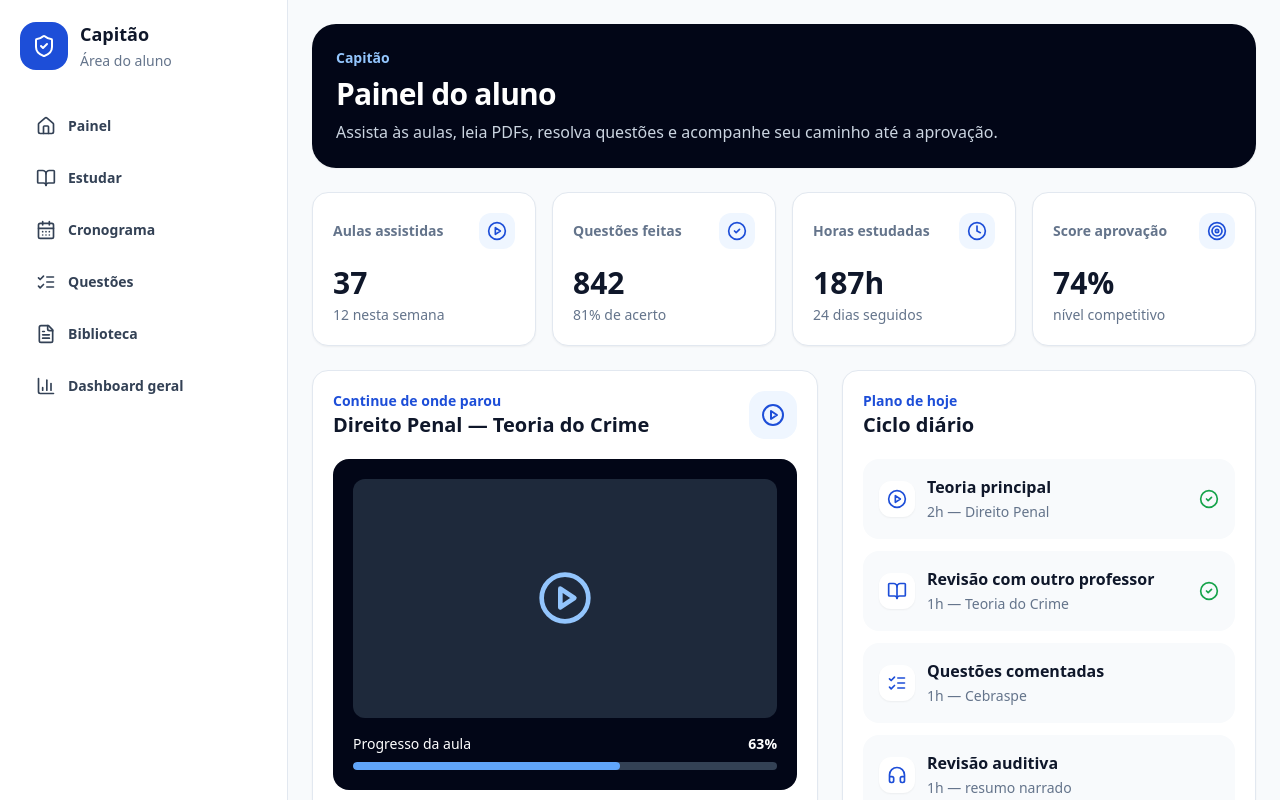
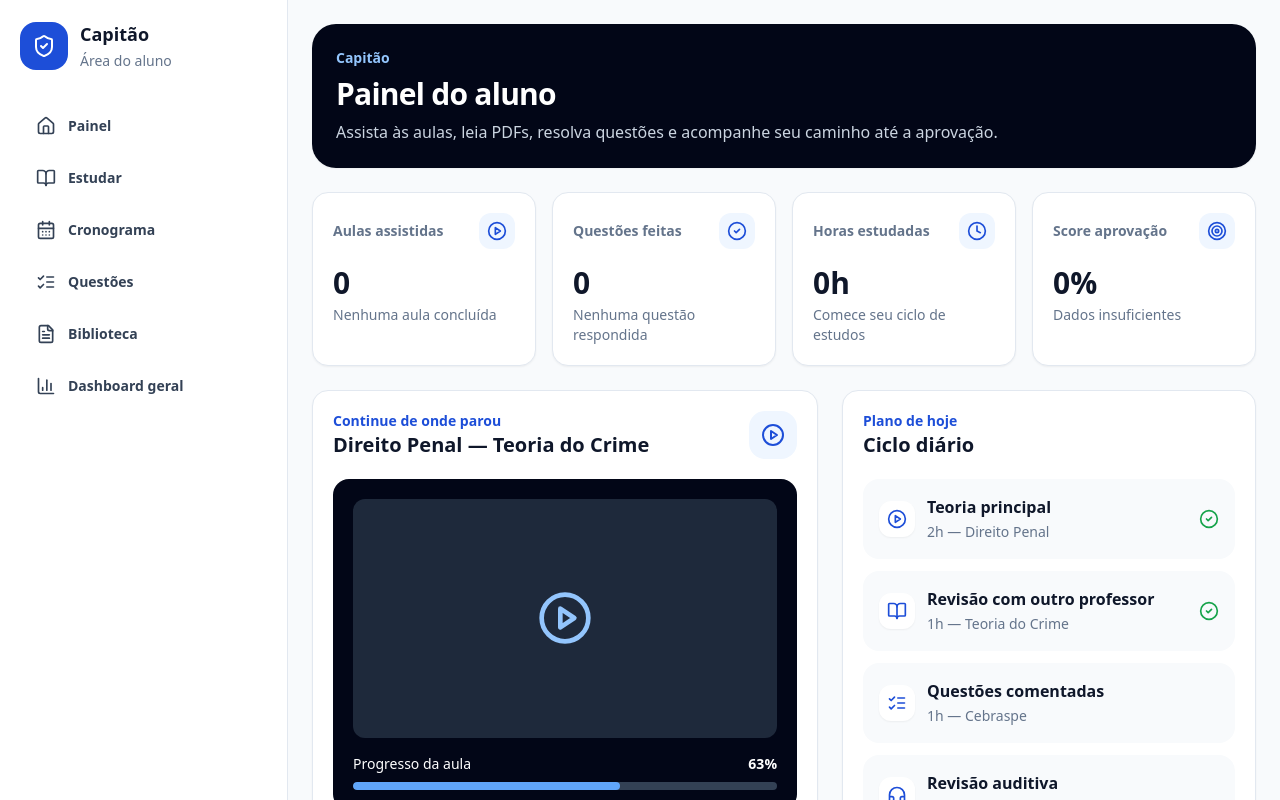
Before and after one commit to TammyMelo01/capitao, a Next.js app: page /aluno in a window 1280 px wide. Shown: the top 800 px of the page. Built offline with nearby package versions, Linux system fonts and the light colour scheme.

Commit message:
Update page.tsx

```diff
--- a/src/app/aluno/page.tsx
+++ b/src/app/aluno/page.tsx
@@ -15,13 +15,35 @@ export default function AlunoHomePage() {
         </p>
       </section>
 
-      <section className="grid gap-4 md:grid-cols-2 xl:grid-cols-4">
-        <StudentStatCard title="Aulas assistidas" value="37" description="12 nesta semana" icon={<PlayCircle className="h-5 w-5" />} />
-        <StudentStatCard title="Questões feitas" value="842" description="81% de acerto" icon={<CheckCircle2 className="h-5 w-5" />} />
-        <StudentStatCard title="Horas estudadas" value="187h" description="24 dias seguidos" icon={<Clock className="h-5 w-5" />} />
-        <StudentStatCard title="Score aprovação" value="74%" description="nível competitivo" icon={<Target className="h-5 w-5" />} />
-      </section>
+  <section className="grid gap-4 md:grid-cols-2 xl:grid-cols-4">
+  <StudentStatCard
+    title="Aulas assistidas"
+    value="0"
+    description="Nenhuma aula concluída"
+    icon={<PlayCircle className="h-5 w-5" />}
+  />
 
+  <StudentStatCard
+    title="Questões feitas"
+    value="0"
+    description="Nenhuma questão respondida"
+    icon={<CheckCircle2 className="h-5 w-5" />}
+  />
+
+  <StudentStatCard
+    title="Horas estudadas"
+    value="0h"
+    description="Comece seu ciclo de estudos"
+    icon={<Clock className="h-5 w-5" />}
+  />
+
+  <StudentStatCard
+    title="Score aprovação"
+    value="0%"
+    description="Dados insuficientes"
+    icon={<Target className="h-5 w-5" />}
+  />
+</section>
       <section className="grid gap-6 xl:grid-cols-[1.1fr_0.9fr]">
         <ContinueStudyingCard />
         <TodayStudyPlan />
```
